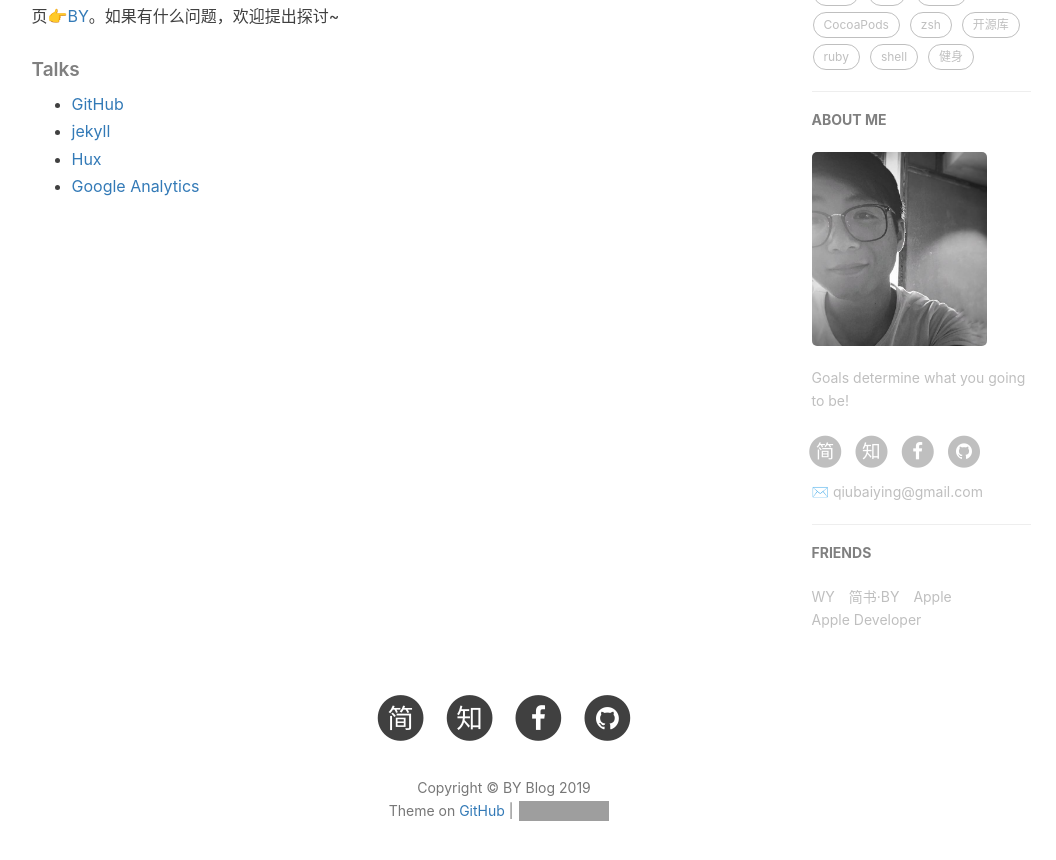
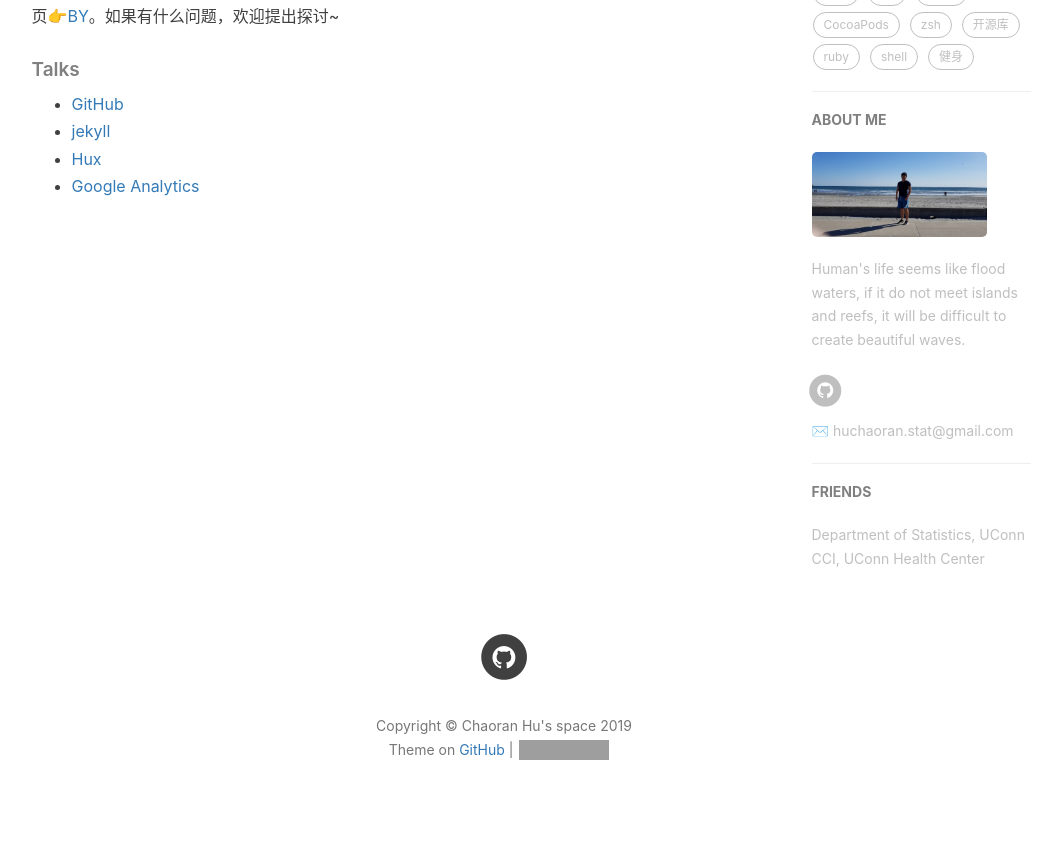
Before and after one commit to ChaoranHu/ChaoranHu.github.io, a Jekyll site: the page built from about.html, in a window 1280 px wide and 900 px high, scrolled down 698 px. Shown: the top 860 px of the window, without its empty margins (136-1192 px from the left). Built offline with Jekyll 4.4.1, drawn with Linux system fonts in a browser that asks for light colours; nearby versions of some CDN libraries; comment, search, counter and statistics services are not loaded; some of the changed text lies outside the part shown; grey boxes are pictures that could not be loaded.

Commit message:
Update _config.yml

```diff
--- a/_config.yml
+++ b/_config.yml
@@ -1,29 +1,24 @@
 # Site settings
-title: BY Blog
-SEOTitle: 柏荧的博客 | BY Blog
+title: Chaoran Hu's space
+SEOTitle: Chaoran's blog
 header-img: img/post-bg-desk.jpg
-email: qiubaiying@gmail.com
-description: "Every failure is leading towards success."
-keyword: "BY, BY Blog, 柏荧的博客, qiubaiying, 邱柏荧, iOS, Apple, iPhone"
-url: "http://qiubaiying.github.io"          # your host, for absolute URL
+email: huchaoran.stat@gmail.com
+description: "All judgements are, in their rationale, statistics."
+keyword: "Chaoran, Hu, Statistics"
+url: "http://ChaoranHu.github.io"          # your host, for absolute URL
 baseurl: ""      # for example, '/blog' if your blog hosted on 'host/blog'
-github_repo: "https://github.com/qiubaiying/qiubaiying.github.io.git" # you code repository
+github_repo: "https://github.com/ChaoranHu/ChaoranHu.github.io.git" # you code repository
 
 # Sidebar settings
 sidebar: true                           # whether or not using Sidebar.
-sidebar-about-description: "Goals determine what you going to be!"
-sidebar-avatar: /img/about-BY-gentle.jpg      # use absolute URL, seeing it's used in both `/` and `/about/`
+sidebar-about-description: "Human's life seems like flood waters, if it do not meet islands and reefs, it will be difficult to create beautiful waves."
+sidebar-avatar: /img/chaoran.jpg      # use absolute URL, seeing it's used in both `/` and `/about/`
 
 
 
 # SNS settings
 RSS: false
-# weibo_username:     qiubaiying
-zhihu_username:     qiubaiying
-github_username:    qiubaiying
-facebook_username:  baiying.qiu.7
-jianshu_username:   e71990ada2fd
-#twitter_username:   qiubaiying
+github_username:    ChaoranHu
 
 
 
@@ -62,11 +57,11 @@ kramdown:
 # Gitalk
 gitalk:
   enable: true    #是否开启Gitalk评论
-  clientID: f2c84e7629bb1446c1a4                            #生成的clientID
-  clientSecret: ca6d6139d1e1b8c43f8b2e19492ddcac8b322d0d    #生成的clientSecret
-  repo: qiubaiying.github.io    #仓库名称
-  owner: qiubaiying    #github用户名
-  admin: qiubaiying
+  clientID: 4c03cbeaf455a1a53f05                            #生成的clientID
+  clientSecret: 1bae4e2f5efacc7500d50ac4cb5fec3bd14a8140    #生成的clientSecret
+  repo: ChaoranHu.github.io    #仓库名称
+  owner: ChaoranHu     #github用户名
+  admin: ChaoranHu
   distractionFreeMode: true #是否启用类似FB的阴影遮罩
 
 
@@ -74,11 +69,11 @@ gitalk:
 
 # Analytics settings
 # Baidu Analytics
-ba_track_id: b50bf2b12b5338a1845e33832976fd68
+# ba_track_id: b50bf2b12b5338a1845e33832976fd68
 
 # Google Analytics
-ga_track_id: 'UA-90855596-1'            # Format: UA-xxxxxx-xx
-ga_domain: qiubaiying.top               # 默认的是 auto, 这里我是自定义了的域名，你如果没有自己的域名，需要改成auto
+# ga_track_id: 'UA-90855596-1'            # Format: UA-xxxxxx-xx
+# ga_domain: qiubaiying.top               # 默认的是 auto, 这里我是自定义了的域名，你如果没有自己的域名，需要改成auto
 
 
 
@@ -99,16 +94,10 @@ service-worker: true
 # Friends
 friends: [
     {
-        title: "WY",
-        href: "http://zhengwuyang.com"
+        title: "Department of Statistics, UConn",
+        href: "https://stat.uconn.edu/"
     },{
-        title: "简书·BY",
-        href: "http://www.jianshu.com/u/e71990ada2fd"
-    },{
-        title: "Apple",
-        href: "https://apple.com"
-    },{
-        title: "Apple Developer",
-        href: "https://developer.apple.com/"
+        title: "CCI, UConn Health Center",
+        href: "https://health.uconn.edu/connecticut-convergence-institute/"
     }
 ]
```
